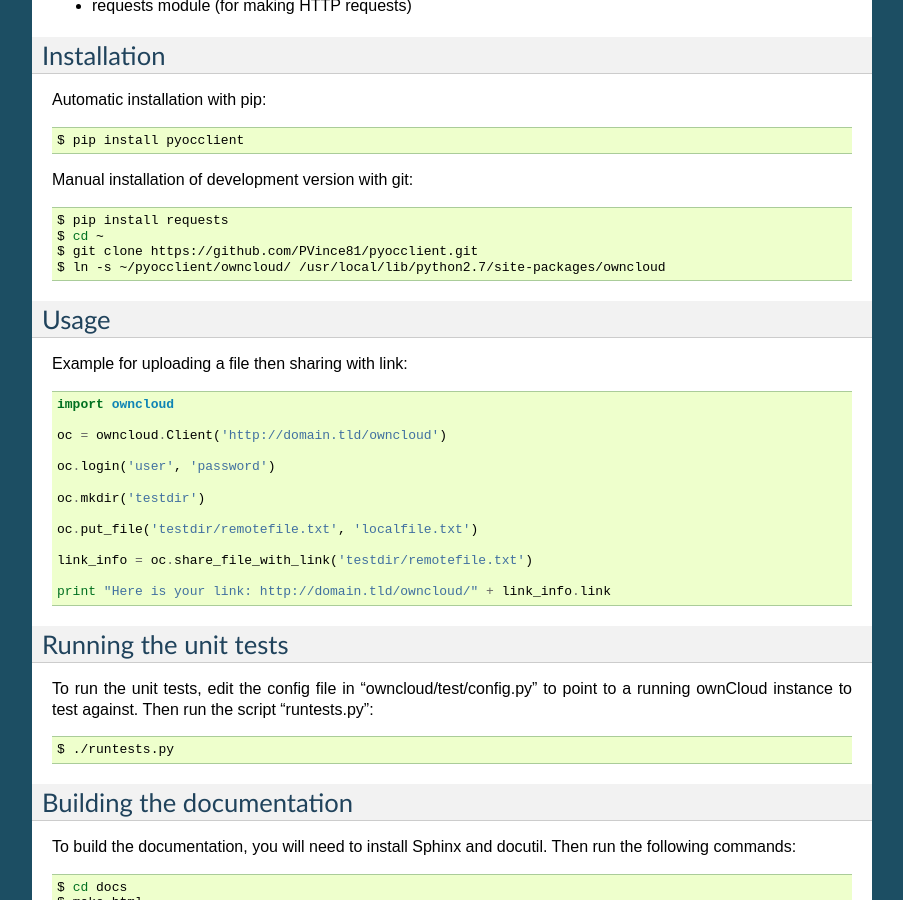
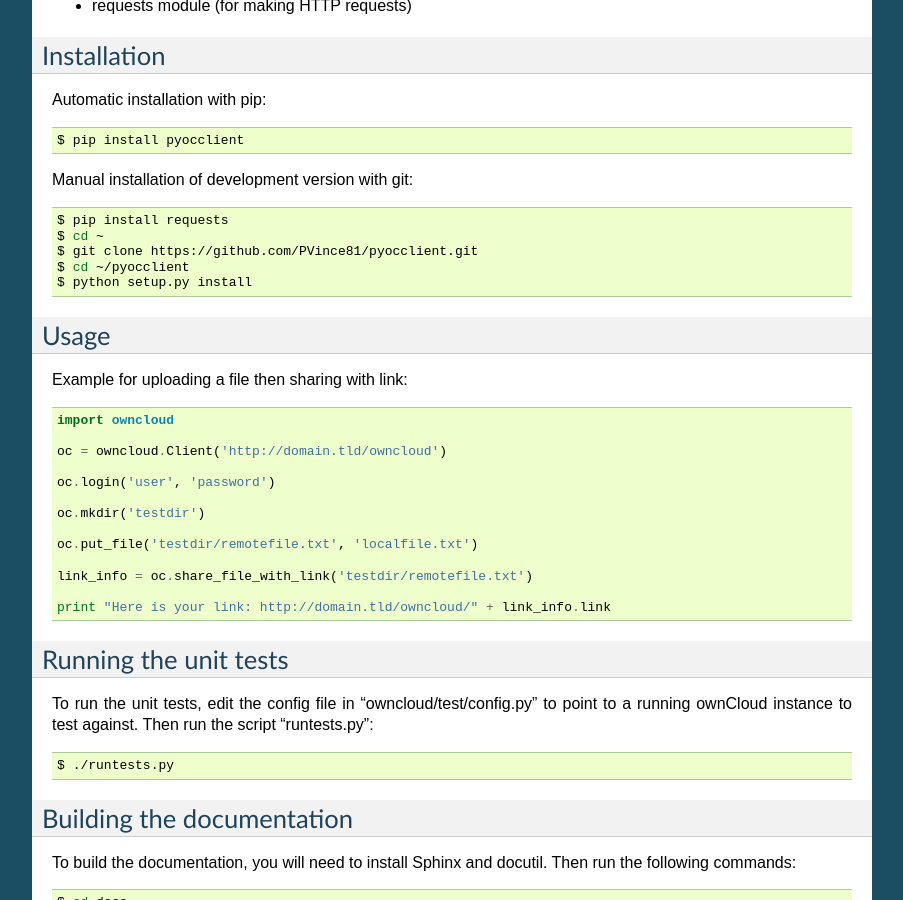
Before and after one commit to owncloud/pyocclient, a Sphinx documentation site: the page built from docs/source/README.rst, in a window 1280 px wide and 900 px high, scrolled down 1020 px. Shown: the whole window, without its empty margins (198-1101 px from the left). Built offline with Sphinx 7.4.7, drawn with Linux system fonts in a browser that asks for light colours.

Commit message:
development version install via setup.py

```diff
--- a/docs/source/README.rst
+++ b/docs/source/README.rst
@@ -71,7 +71,8 @@
     $ pip install requests
     $ cd ~
     $ git clone https://github.com/PVince81/pyocclient.git
-    $ ln -s ~/pyocclient/owncloud/ /usr/local/lib/python2.7/site-packages/owncloud
+    $ cd ~/pyocclient
+    $ python setup.py install
 
 Usage
 =====
```
